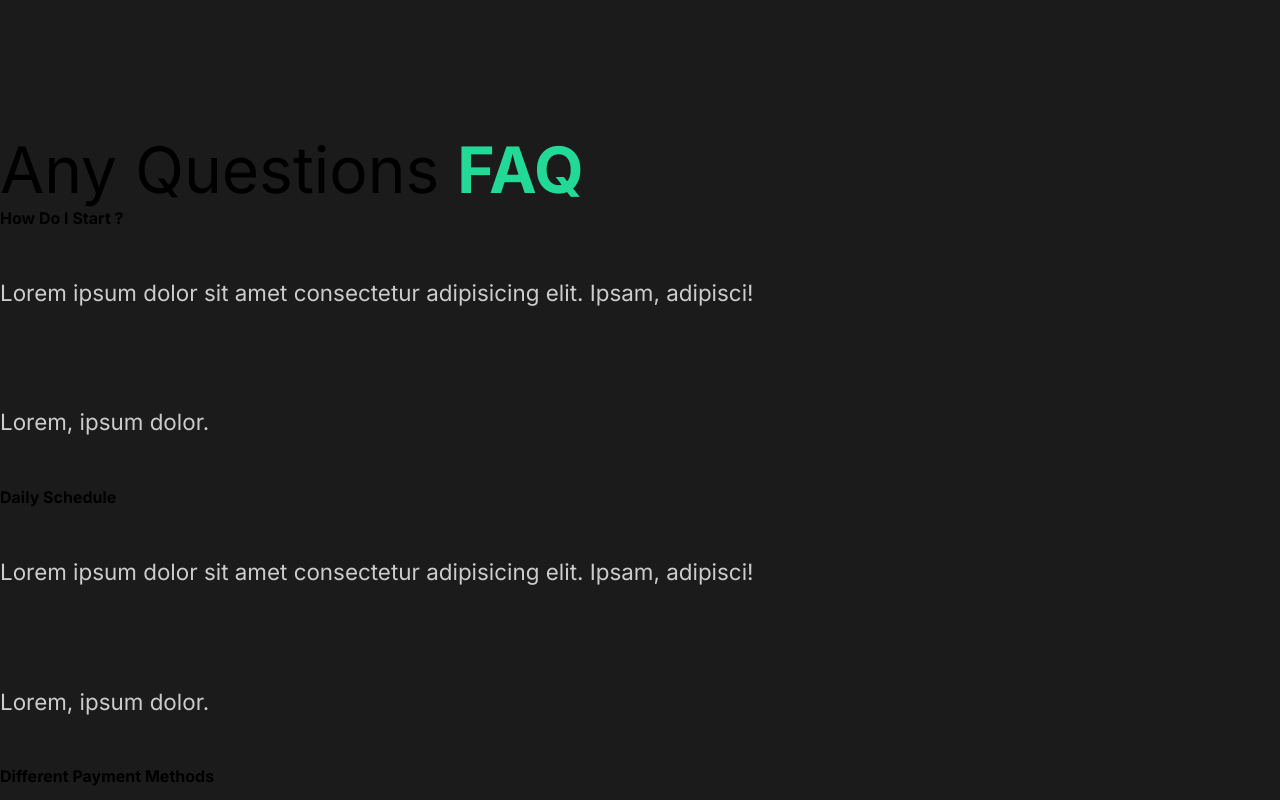
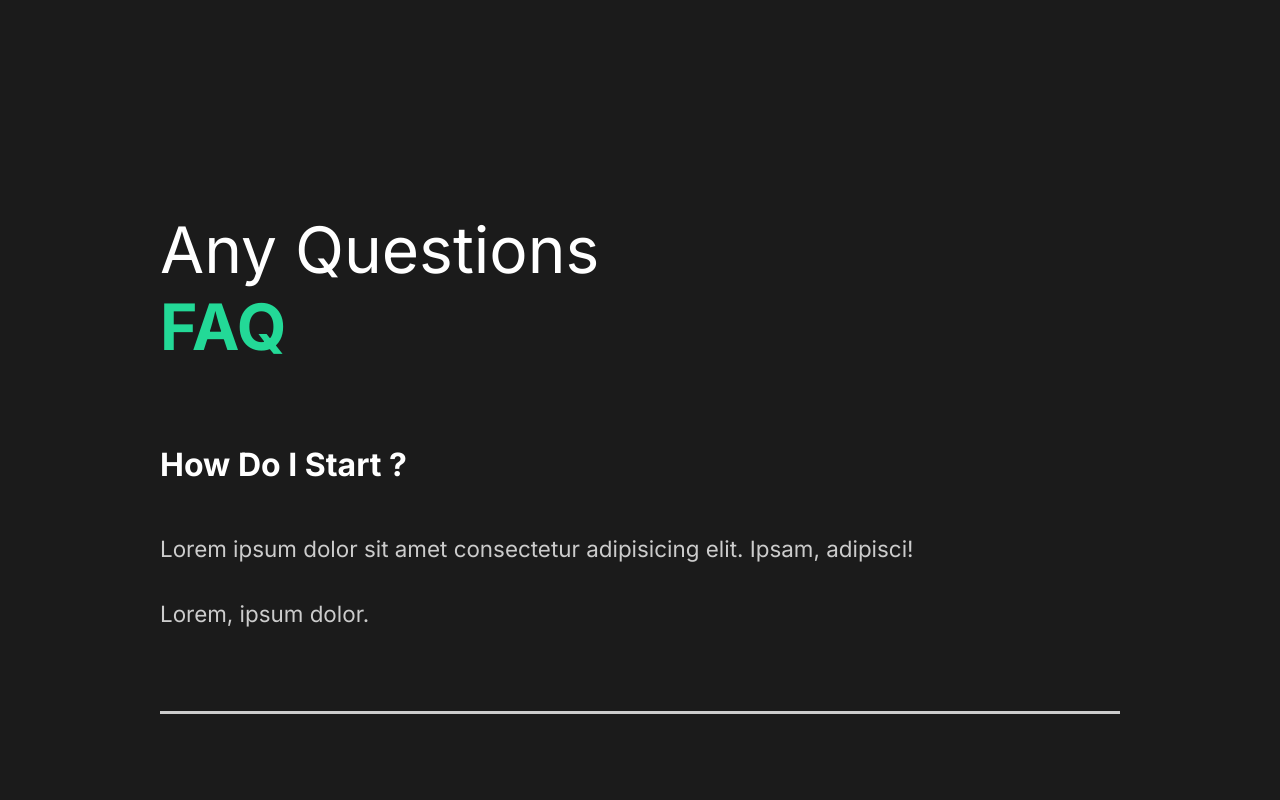
Before and after one commit to Arbuzzz1979/the-crearive-react-course-capture, a React (Create React App) app: page / in a window 1280 px wide. Shown: the part 1940-2740 px from the top of the page. Built offline with nearby package versions, Linux system fonts and the light colour scheme.

Commit message:
7. Styling Faq Section

```diff
--- a/src/components/FaqSection.js
+++ b/src/components/FaqSection.js
@@ -1,39 +1,86 @@
-import React from 'react'
+import React from "react";
+import styled from "styled-components";
+import { About } from "../styles";
 
 const FaqSection = () => {
   return (
-<div className="faq">
-            <h2>Any Questions <span>FAQ</span></h2>
+    <Faq>
+      <h2>
+        Any Questions <span>FAQ</span>
+      </h2>
       <div className="question">
         <h4>How Do I Start ?</h4>
         <div className="answer">
-                    <p>Lorem ipsum dolor sit amet consectetur adipisicing elit. Ipsam, adipisci!</p>
+          <p>
+            Lorem ipsum dolor sit amet consectetur adipisicing elit. Ipsam,
+            adipisci!
+          </p>
           <p>Lorem, ipsum dolor.</p>
         </div>
+        <div className="faq-line"></div>
       </div>
       <div className="question">
         <h4>Daily Schedule</h4>
         <div className="answer">
-                    <p>Lorem ipsum dolor sit amet consectetur adipisicing elit. Ipsam, adipisci!</p>
+          <p>
+            Lorem ipsum dolor sit amet consectetur adipisicing elit. Ipsam,
+            adipisci!
+          </p>
           <p>Lorem, ipsum dolor.</p>
         </div>
+        <div className="faq-line"></div>
       </div>
       <div className="question">
         <h4>Different Payment Methods</h4>
         <div className="answer">
-                    <p>Lorem ipsum dolor sit amet consectetur adipisicing elit. Ipsam, adipisci!</p>
+          <p>
+            Lorem ipsum dolor sit amet consectetur adipisicing elit. Ipsam,
+            adipisci!
+          </p>
           <p>Lorem, ipsum dolor.</p>
         </div>
+        <div className="faq-line"></div>
       </div>
       <div className="question">
         <h4>What products du you offer.</h4>
         <div className="answer">
-                    <p>Lorem ipsum dolor sit amet consectetur adipisicing elit. Ipsam, adipisci!</p>
+          <p>
+            Lorem ipsum dolor sit amet consectetur adipisicing elit. Ipsam,
+            adipisci!
+          </p>
           <p>Lorem, ipsum dolor.</p>
         </div>
+        <div className="faq-line"></div>
       </div>
-        </div>
-  )
+    </Faq>
+  );
+};
+
+const Faq = styled(About)`
+  display: block;
+  span {
+    display: block;
   }
+  h2 {
+    padding-bottom: 2rem;
+    font-weight: lighter;
+  }
+  .faq-line {
+    background: #cccccc;
+    height: 0.2rem;
+    margin: 2rem 0rem;
+    width: 100%;
+  }
+  .question {
+    padding: 3rem 0;
+    cursor: pointer;
+  }
+  .answer {
+    padding: 2rem 0;
+    p {
+      padding: 1rem 0;
+    }
+  }
+`;
 
-export default FaqSection
+export default FaqSection;
--- a/src/components/GlobalStyle.js
+++ b/src/components/GlobalStyle.js
@@ -33,6 +33,7 @@
     }
     h4 {
         font-weight: bold;
+        font-size: 2rem;
     }
     a {
         font-size: 1.1rem;
```
Also changed, not shown: 1 other file (tests, documents, lock files or other folders). Lines whose indentation alone changed are shown as unchanged.
